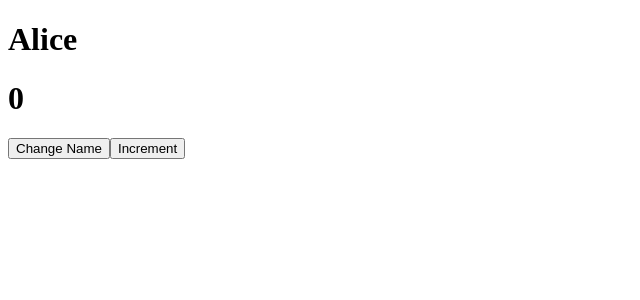
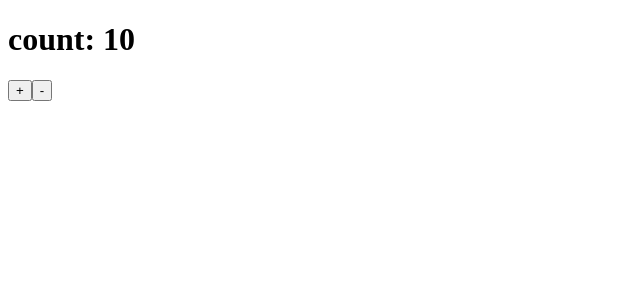
Before and after one commit to chaud1024/vue-course, a Vue app: page / in a window 1280 px wide. Shown: the top 300 px of the page, without its empty margins (0-640 px from the left). Built offline with nearby package versions, Linux system fonts and the light colour scheme.

Commit message:
about template ref

```diff
--- a/src/App.vue
+++ b/src/App.vue
@@ -1,10 +1,10 @@
 <script setup>
-import MultipleSources from './components/MultipleSources.vue'
+import RefComponent1 from './components/RefComponent1.vue'
 </script>
 
 <template>
   <div>
-    <MultipleSources />
+    <RefComponent1 />
   </div>
 </template>
 
--- /dev/null
+++ b/src/components/RefComponent1.vue
@@ -0,0 +1,18 @@
+<script setup>
+import { onMounted, ref } from 'vue'
+import RefComponent2 from './RefComponent2.vue'
+
+const myRef = ref(null)
+
+onMounted(() => {
+  console.log(myRef.value)
+})
+</script>
+
+<template>
+  <div>
+    <RefComponent2 ref="myRef" />
+  </div>
+</template>
+
+<style lang="scss" scoped></style>
--- /dev/null
+++ b/src/components/RefComponent2.vue
@@ -0,0 +1,19 @@
+<script setup>
+import { ref } from 'vue'
+
+const count = ref(10)
+const increment = () => count.value++
+const decrement = () => count.value--
+
+defineExpose({ count, increment, decrement })
+</script>
+
+<template>
+  <div>
+    <h1>count: {{ count }}</h1>
+    <button @click="increment">+</button>
+    <button @click="decrement">-</button>
+  </div>
+</template>
+
+<style lang="scss" scoped></style>
```
Also changed, not shown: src/components/BasicRef.vue (added, +19 -0 lines), src/components/FunctionRef.vue (added, +16 -0 lines).
